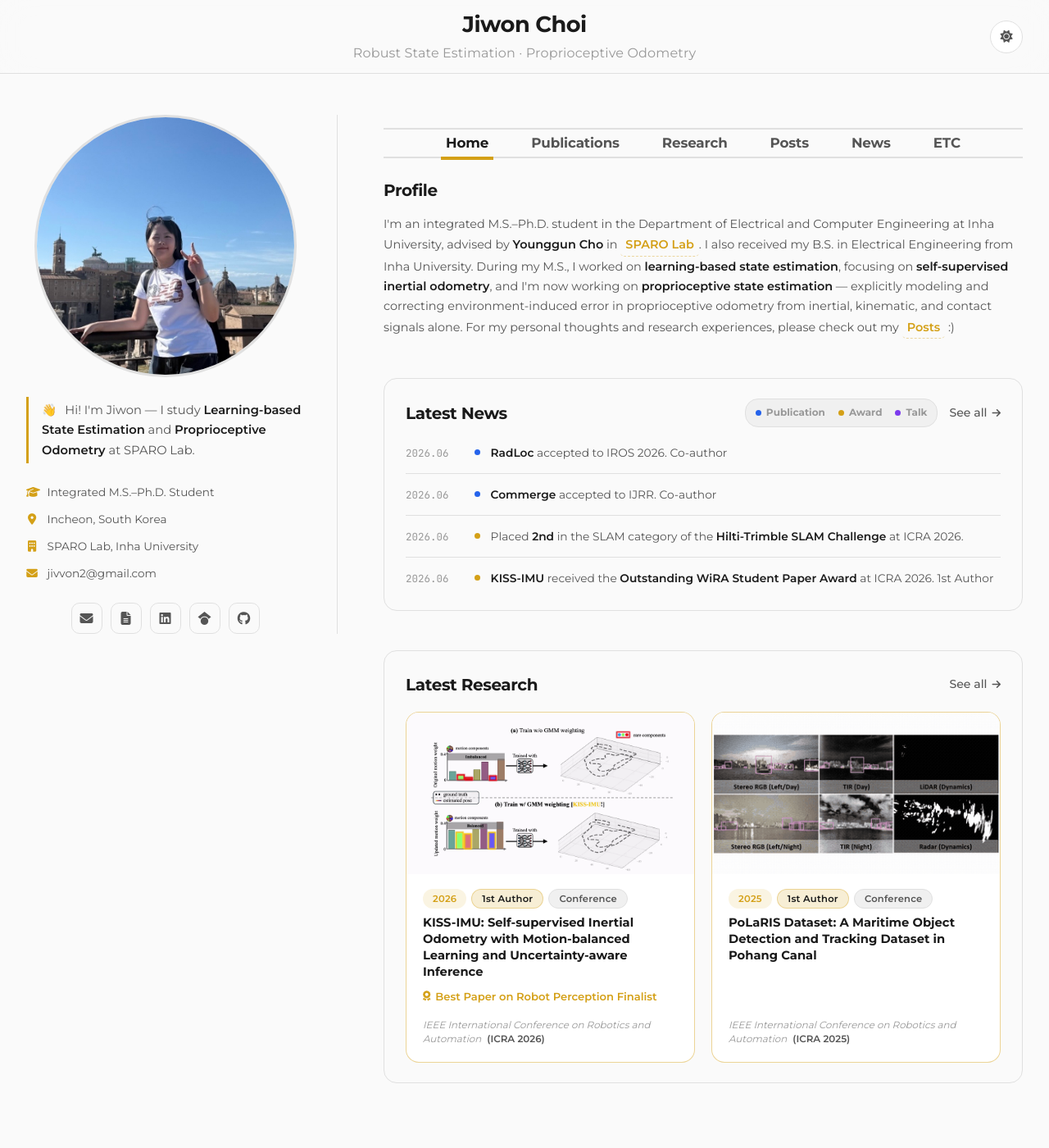
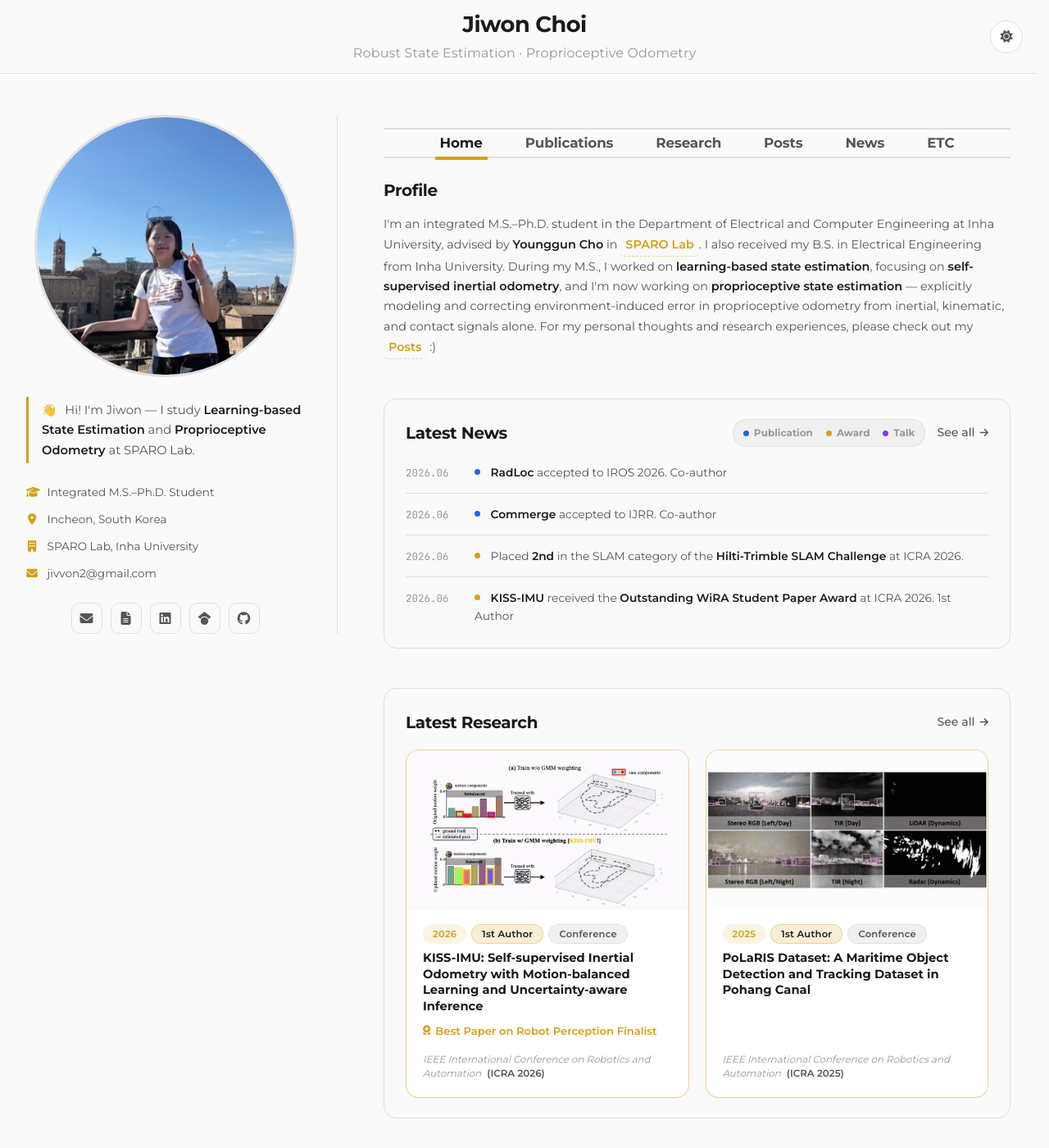
Before and after one commit to jivvon1/jivvon1.github.io, a Jekyll site: the page built from index.html, in a window 1280 px wide and 1400 px high. Shown: the whole window at 82% size. Built offline with Jekyll 4.4.1, drawn with Linux system fonts in a browser that asks for light colours.

Commit message:
update homepage

```diff
--- a/_sass/base.scss
+++ b/_sass/base.scss
@@ -9,6 +9,7 @@
 html {
   scroll-behavior: smooth;
   scroll-padding-top: 80px;
+  scrollbar-gutter: stable;
 }
 
 body {
```
Also changed, not shown: 2 other files.
